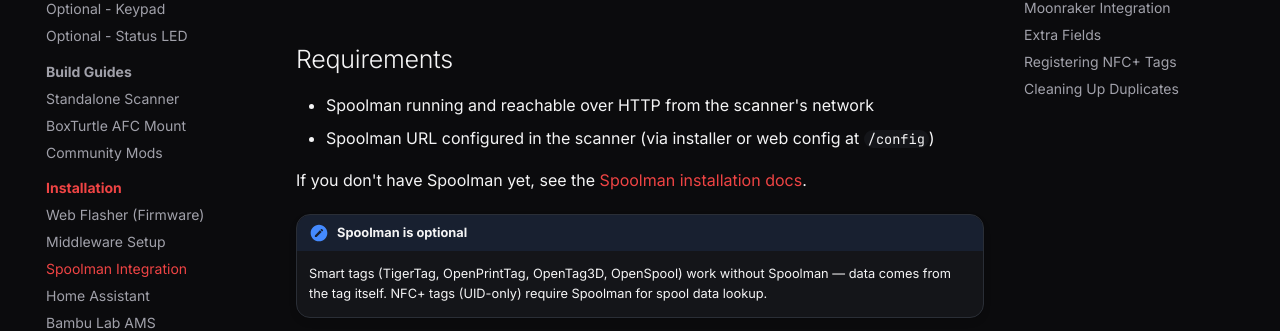
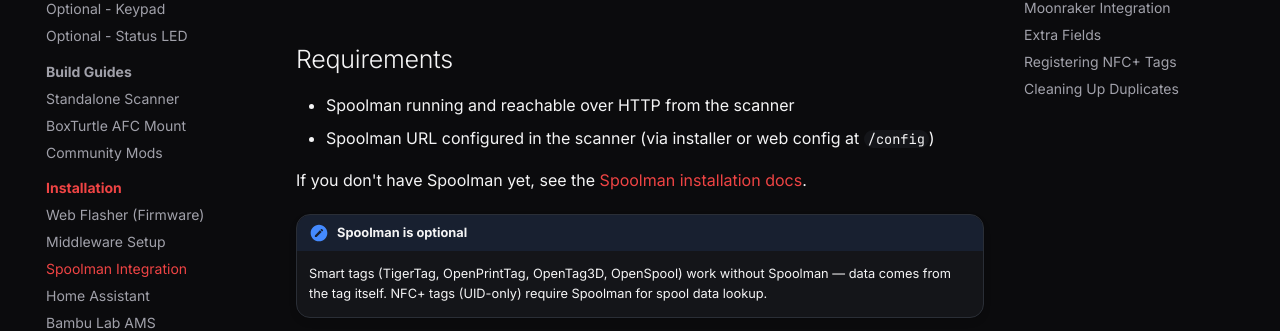
Before and after one commit to SpoolSense/spoolsense.org, an MkDocs documentation site: the page built from docs/installation/spoolman.md, in a window 1280 px wide and 900 px high. Shown: the part 230-561 px from the top of the window. Built offline with MkDocs 1.6.1 and Material for MkDocs 9.7.7, drawn with Linux system fonts in a browser that asks for light colours.

Commit message:
docs: fix Spoolman requirement wording

```diff
--- a/docs/installation/spoolman.md
+++ b/docs/installation/spoolman.md
@@ -4,7 +4,7 @@ SpoolSense syncs scanned spool data to [Spoolman](https://github.com/Donkie/Spoo
 
 ## Requirements
 
-- Spoolman running and reachable over HTTP from the scanner's network
+- Spoolman running and reachable over HTTP from the scanner
 - Spoolman URL configured in the scanner (via installer or web config at `/config`)
 
 If you don't have Spoolman yet, see the [Spoolman installation docs](https://github.com/Donkie/Spoolman#installation).
```
